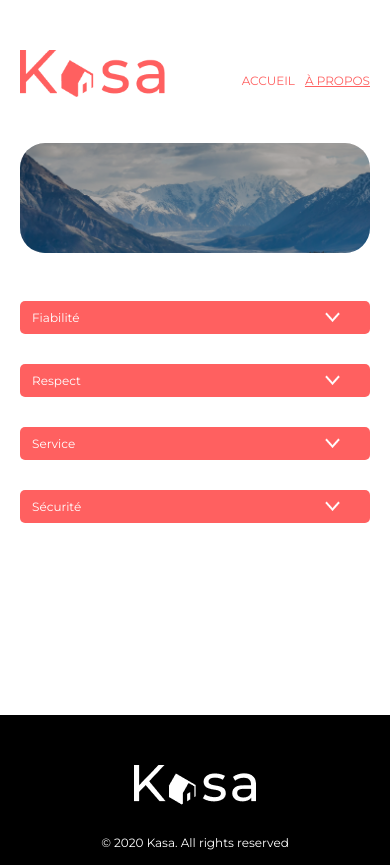
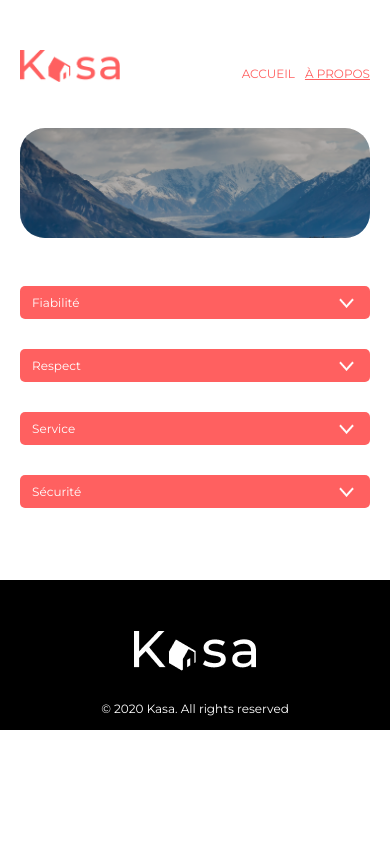
Before and after one commit to Okamixtape/Kasa, a React (Create React App) app: page /about in a window 390 px wide. After the commit the page ends 844 px from the top, so only its background shows below. Built offline with nearby package versions, Linux system fonts and the light colour scheme.

Commit message:
KASA-14: Suppression console log et fin intégration responsive mobile

```diff
--- a/src/components/Rating/index.jsx
+++ b/src/components/Rating/index.jsx
@@ -7,7 +7,6 @@ export class Rating extends Component {
         const stars = [];
         let color = "";
         const ratingNumber = this.props.rating;
-        console.log(ratingNumber);
 
         // On boucle sur le nombre d'étoile à colorier en rouge, le reste sera en gris
         for (let i = 0; i < 5; i++) {
--- a/src/style/components/banner/_banner.scss
+++ b/src/style/components/banner/_banner.scss
@@ -40,13 +40,13 @@
         .banner__text {
             font-size: 36px;
             text-align: left;
-            padding-left: 24px;
+            padding: 24px;
             overflow-wrap: break-word;
         }
     }
 }
 
-@media screen and (max-width: $mobile-down) {
+@media screen and (max-width: $large-mobile-down) {
     .banner {
         height: 110px;
 
--- a/src/style/components/collapse/_collapse.scss
+++ b/src/style/components/collapse/_collapse.scss
@@ -51,6 +51,8 @@
 
 @media screen and (max-width: $tablet-down) {
     .collapse__wrapper {
+        margin: 2rem 0 4rem;
+
         .collapse__title {
             font-size: 20px;
             padding: 12px 20px;
@@ -65,12 +67,15 @@
         .collapse__icon {
             width: 15px;
             height: 10px;
+            margin-right: 24px;
         }
     }
 }
 
 @media screen and (max-width: $mobile-down) {
     .collapse__wrapper {
+        margin: 2rem 0 3rem;
+
         .collapse__title {
             font-size: 12px;
             padding: 8px 12px;
@@ -79,5 +84,8 @@
         .collapse__list {
             font-size: 14px;
         }
+        .collapse__icon {
+            margin-right: 16px;
+        }
     }
 }
--- a/src/style/components/header/_header.scss
+++ b/src/style/components/header/_header.scss
@@ -23,7 +23,7 @@
 @media screen and (max-width: $tablet-down) {
     .header {
         .header__logo {
-            width: 145px;
+            width: 124px;
         }
         .header__navbarListItem {
             padding-left: 10px;
@@ -37,6 +37,9 @@
 
 @media screen and (max-width: $large-mobile-down) {
     .header  {
+        .header__logo {
+            width: 100px;
+        }
         .header__navbarListAnchor {
             text-transform: uppercase;
             font-size: 0.5rem;
```
